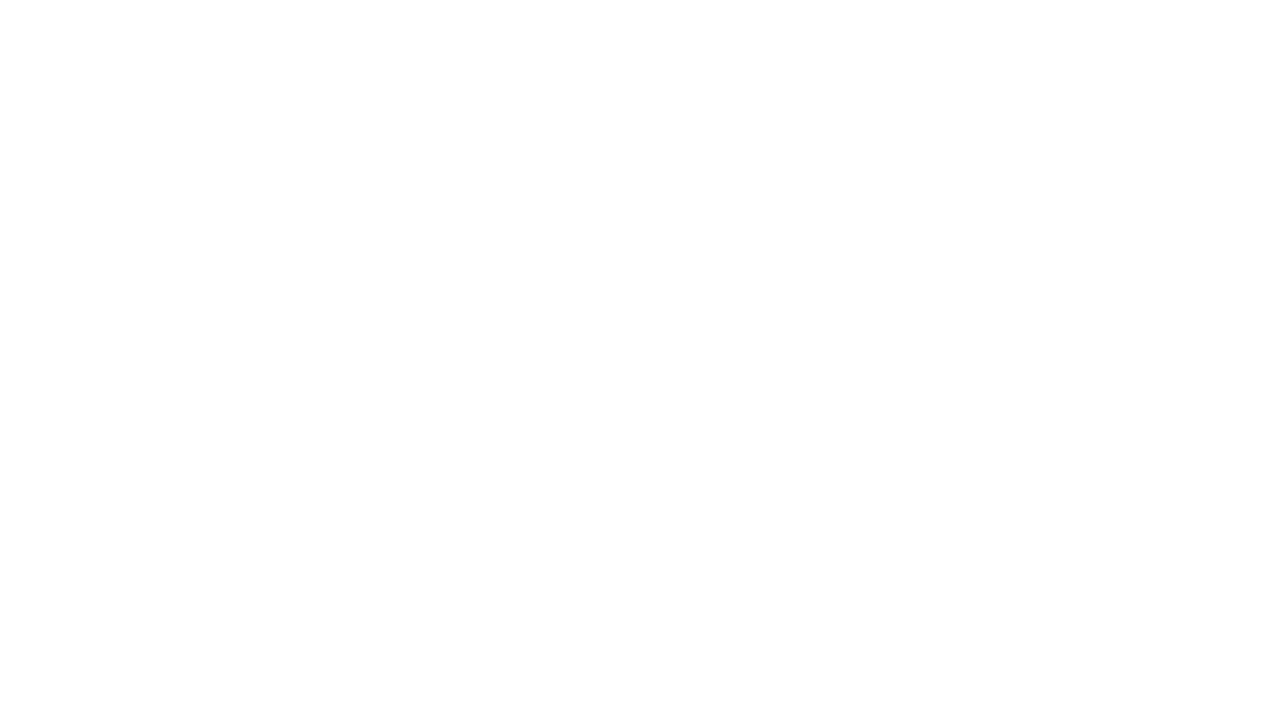
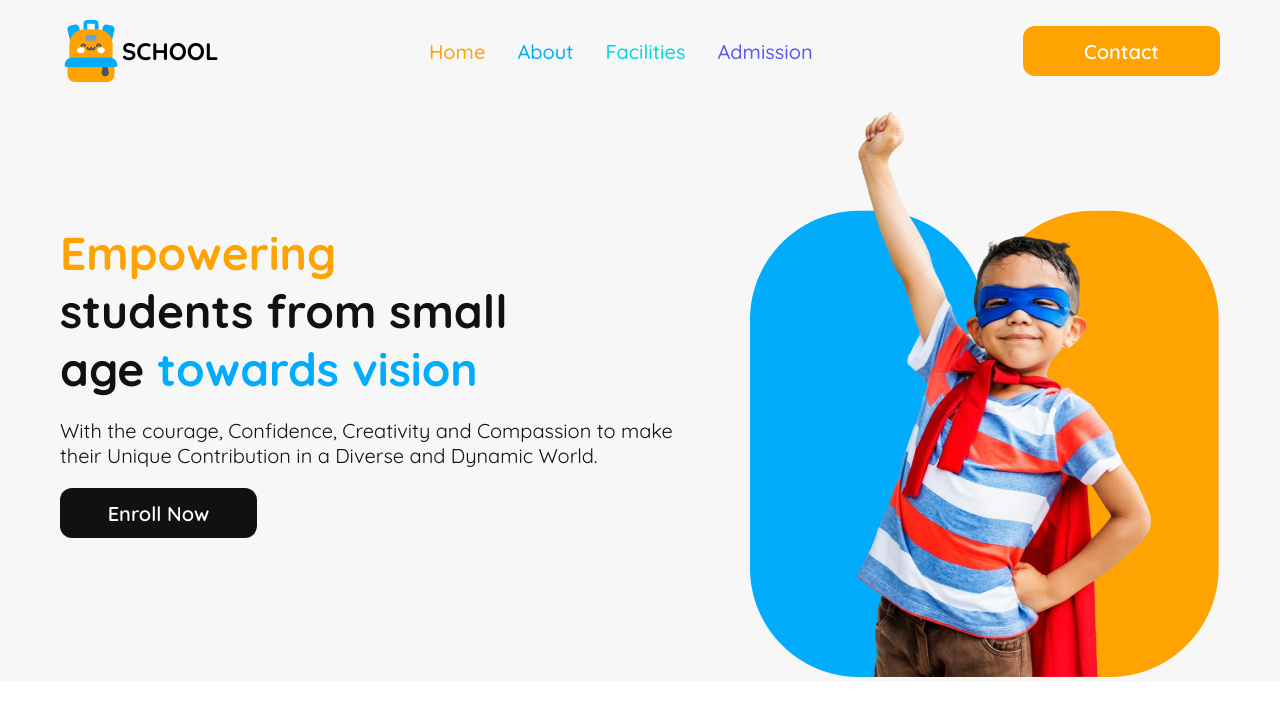
Before and after one commit to MuhitOop/assignment-02, a plain HTML site: page index.html in a window 1280 px wide. Drawn offline with Linux system fonts and the light colour scheme.

Commit message:
added nav and hero section

```diff
--- a/index.html
+++ b/index.html
@@ -1,11 +1,48 @@
 <!DOCTYPE html>
 <html lang="en">
-<head>
-    <meta charset="UTF-8">
-    <meta name="viewport" content="width=device-width, initial-scale=1.0">
+  <head>
+    <meta charset="UTF-8" />
+    <meta name="viewport" content="width=device-width, initial-scale=1.0" />
     <title>kids School</title>
-</head>
-<body>
+    <link rel="shortcut icon" href="assets/logo.png" type="image/png">
+    <link rel="stylesheet" href="style/style.css" />
+  </head>
+  <body>
+    <!-- header start -->
+    <header>
+      <nav class="navbar">
+        <div class="nav-title">
+          <img src="./assets/logo.png" alt="tittle-photo" />
+          <h1 class="title-name">SCHOOL</h1>
+        </div>
+        <div class="nav-links">
+          <ul>
+            <li><a class="orang" href="#">Home</a></li>
+            <li><a class="sky-blue" href="#">About</a></li>
+            <li><a class="aqua-blue" href="#">Facilities</a></li>
+            <li><a class="lotus" href="#">Admission</a></li>
+          </ul>
+        </div>
 
-</body>
+        <button class="primary-btn nav-btn">Contact</button>
+      </nav>
+
+      <section class="hero-section">
+        <div class="hero-info">
+          <h1 class="hero-title section-title">
+            <span class="orang">Empowering</span><br>students from small <br> age <span class="sky-blue">towards vision</span>
+          </h1>
+          <p class="hero-description section-description">With the courage, Confidence, Creativity and Compassion to make their Unique Contribution in a Diverse and Dynamic World.</p>
+          <button class="hero-btn primary-btn">Enroll Now</button>
+        </div>
+        <div class="hero-img">
+            <img src="./assets/hero-kids.png" alt="hero-kids-photo">
+        </div>
+      </section>
+    </header>
+    <!-- main start -->
+    <main></main>
+    <!-- footer start -->
+    <footer></footer>
+  </body>
 </html>
--- a/style/style.css
+++ b/style/style.css
@@ -0,0 +1,142 @@
+@import url("https://fonts.googleapis.com/css2?family=Quicksand:wght@300..700&display=swap");
+
+/* general styles */
+*,
+html,
+body {
+  margin: 0;
+  padding: 0;
+  font-family: "Quicksand", serif;
+}
+
+nav,
+.hero-section {
+  max-width: 1160px;
+  margin: 0 auto;
+}
+
+header {
+  background-color: #f7f7f7;
+}
+
+/* shared styles */
+.orang {
+  color: #fea301;
+}
+
+.sky-blue {
+  color: #01acfd;
+}
+
+.aqua-blue {
+  color: #05d4df;
+}
+
+.lotus {
+  color: #5d58ef;
+}
+
+.primary-btn {
+  border: none;
+  border-radius: 12px;
+  color: #ffffff;
+  padding: 10px;
+  width: 197px;
+  height: 50px;
+  font-size: 1.25rem;
+  font-weight: 600;
+}
+
+.section-title{
+    font-size: 2.875rem;
+    font-weight: 700;
+    color: #111111;
+}
+
+.section-description{
+    font-size: 1.25rem;
+    font-weight: 400;
+    color: #111111;
+}
+
+/* navbar style start */
+.nav-btn {
+  background-color: #fea301;
+  cursor: pointer;
+}
+
+.navbar {
+  display: flex;
+  justify-content: space-between;
+  align-items: center;
+  padding: 20px 0;
+}
+
+.nav-links ul {
+  display: flex;
+  gap: 32px;
+}
+
+.nav-links ul {
+  list-style: none;
+}
+
+.nav-links ul li a {
+  text-decoration: none;
+  font-size: 1.25rem;
+  font-weight: 500;
+}
+
+.nav-title {
+  display: flex;
+  align-items: center;
+}
+
+.nav-title .nav-name {
+  font-size: 2rem;
+  font-weight: 700;
+}
+/* navbar style end */
+
+/* header section styles start*/
+.hero-btn{
+    background-color: #111111;
+    cursor: pointer;
+}
+
+.hero-btn:hover{
+    background-color: #000000;
+}
+
+.hero-info{
+    padding: 122px 0;
+    max-width: 640px;
+}
+
+.hero-section{
+    display: flex;
+    gap: 50px;
+}
+
+.hero-description{
+    margin: 20px 0;
+}
+/* header section style end */
+/* main section styles */
+/* footer section styles */
+
+
+/* media query start */
+
+/* media query for small(mobile) devices start*/
+@media screen and (max-width:576px) {
+
+}
+/* media query for small(mobile) devices end */
+
+
+
+
+
+
+/* media query end */
```
